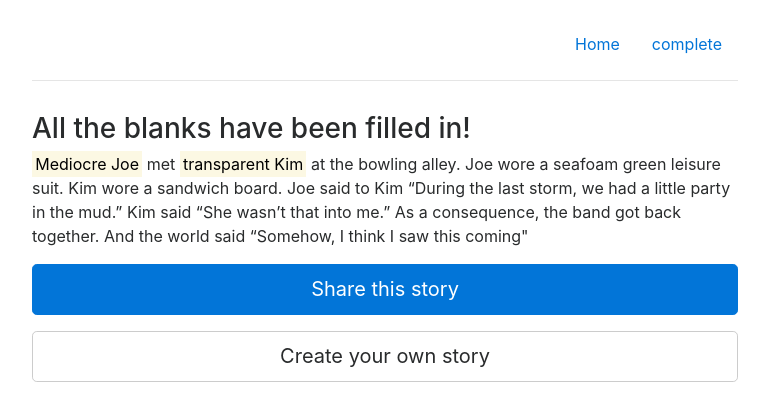
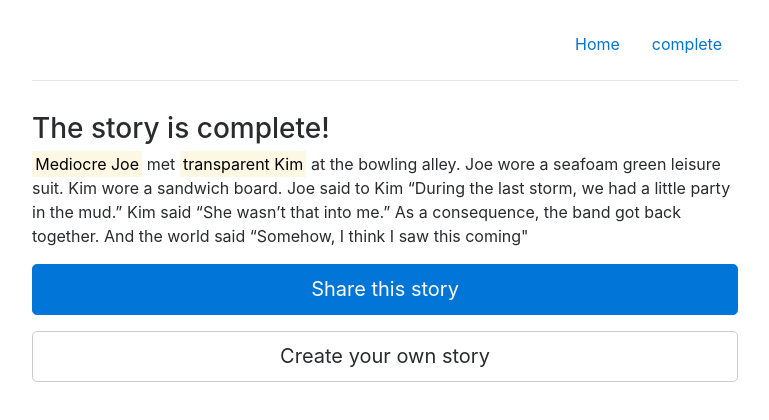
Before and after one commit to caspii/blankz, a Flask app: template templates/complete.html in a window 1280 px wide. Shown: the top 420 px of the page, without its empty margins (255-1024 px from the left). Run offline with Flask 2, Linux system fonts and the light colour scheme; the template is opened without the code that fills it, so the values that code supplies are empty; some libraries are stand-ins or nearby versions.

Commit message:
Improved text

```diff
--- a/templates/complete.html
+++ b/templates/complete.html
@@ -1,7 +1,7 @@
 {% extends "layout.html" %}
 {% block body %}
 
-<h3>All the blanks have been filled in!</h3>
+<h3>The story is complete!</h3>
 
   <p><mark>Mediocre Joe</mark> met <mark>transparent Kim</mark> at the bowling alley.
   Joe wore a seafoam green leisure suit. Kim wore a sandwich board. Joe said to Kim
```
